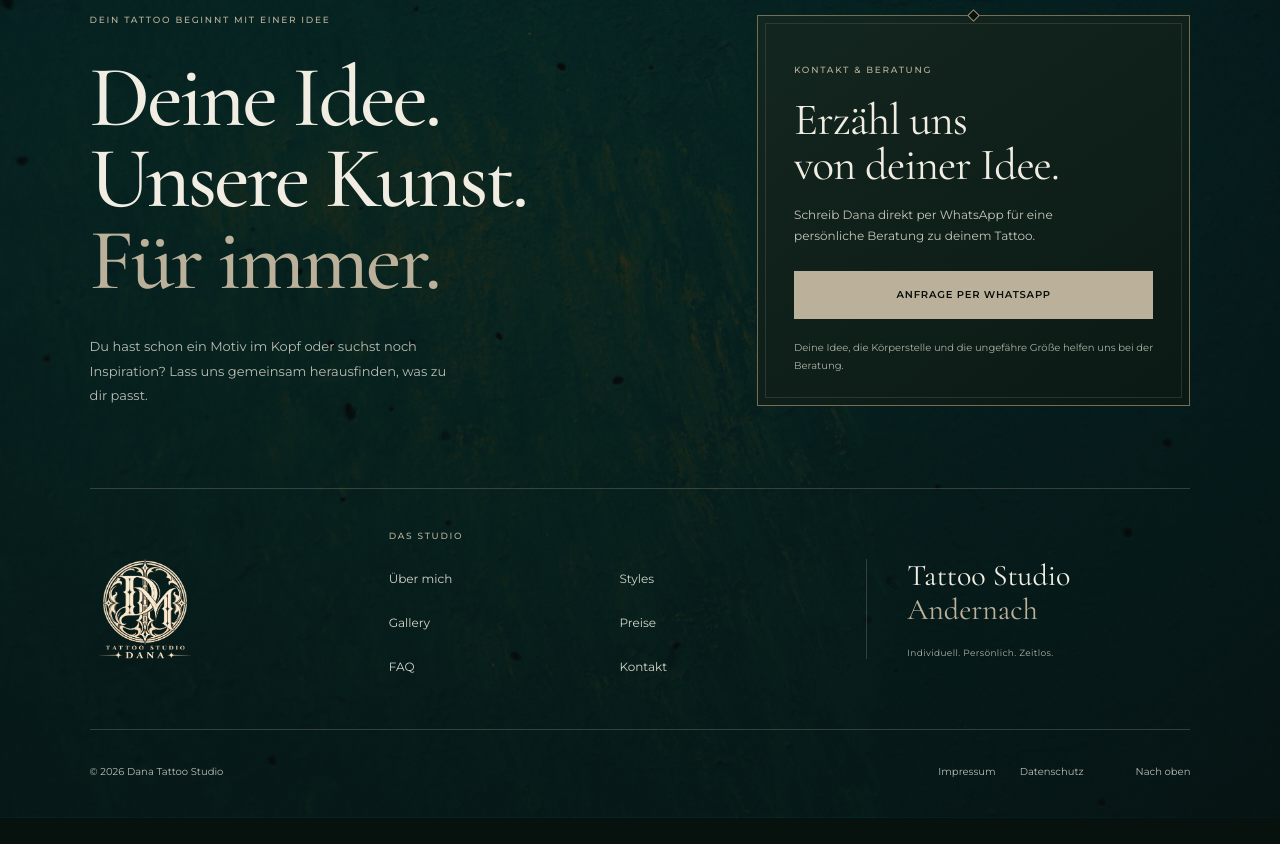
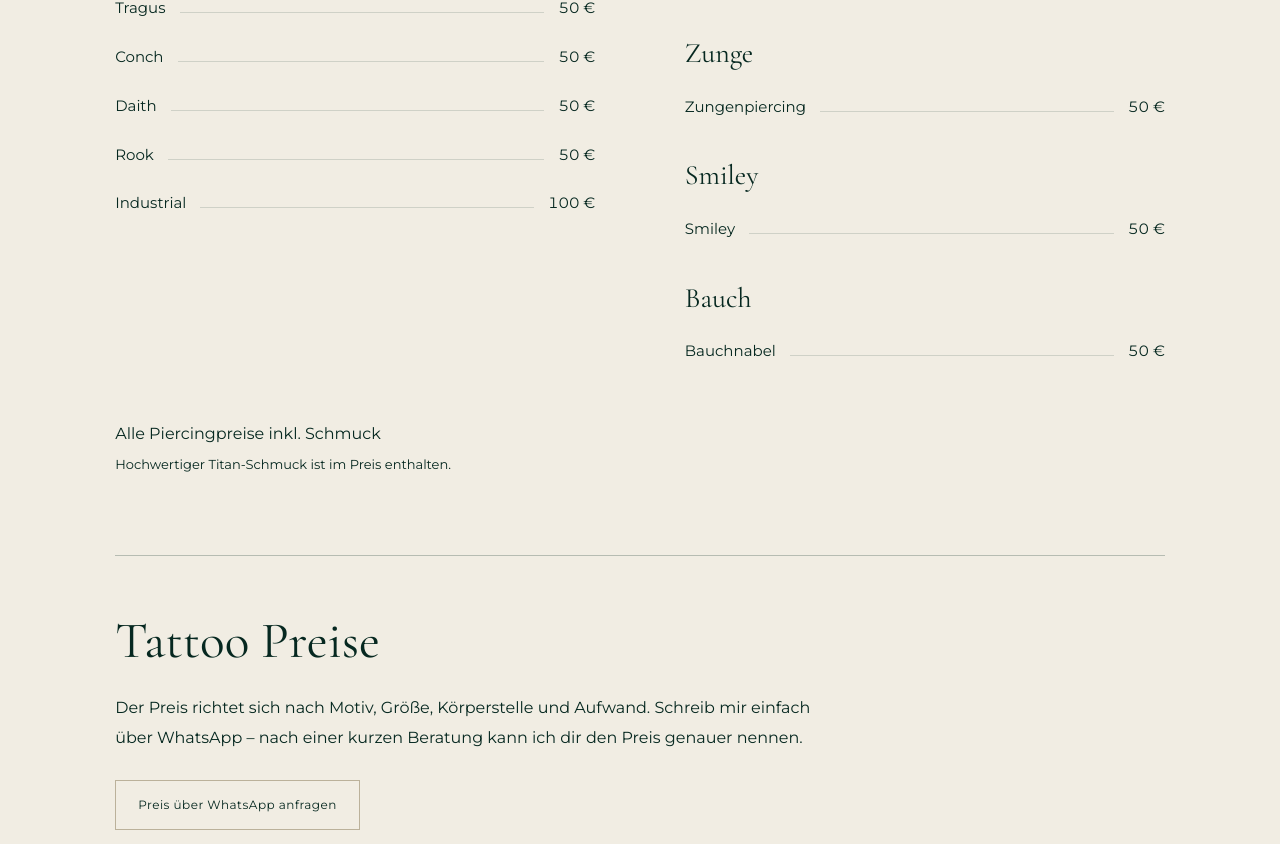
Before and after one commit to AnnaFillanna/dana-tattoo, a React (Vite) app: page /preise in a window 1280 px wide. Shown: the part 876-1720 px from the top of the page. Before the commit the page ends 1694 px from the top, so only its background shows below. Built offline with nearby package versions, Linux system fonts and the light colour scheme.

Commit message:
Add piercing price list and tattoo consultation section

```diff
--- /dev/null
+++ b/src/pages/PricesPage.module.scss
@@ -0,0 +1,42 @@
+.pricing {
+  h2 { font-family: var(--font-heading); font-size: clamp(36px, 4vw, 52px); font-weight: 400; line-height: 1.15; margin: 0 0 36px; }
+}
+.columns { display: grid; grid-template-columns: repeat(2, minmax(0, 1fr)); gap: clamp(36px, 7vw, 100px); }
+.groups { display: grid; gap: 28px; }
+.category {
+  min-width: 0;
+  h3 { font-family: var(--font-heading); font-size: 28px; font-weight: 400; line-height: 1.2; margin: 0 0 12px; }
+  dl { margin: 0; }
+}
+.row {
+  display: flex; align-items: baseline; gap: 14px; padding: 12px 0;
+  font-size: 15px; line-height: 1.65;
+  dt { min-width: 0; }
+  dd { margin: 0; white-space: nowrap; font-variant-numeric: tabular-nums; }
+}
+.line { flex: 1; min-width: 12px; border-bottom: 1px solid rgb(6 40 32 / 14%); }
+.included {
+  margin-top: 44px;
+  p { margin: 0; font-size: 16px; line-height: 1.7; }
+  p + p { margin-top: 6px; font-size: 13px; }
+}
+.tattoo {
+  margin-top: clamp(48px, 7vw, 80px); padding-top: clamp(32px, 5vw, 56px); border-top: 1px solid rgb(6 40 32 / 25%);
+  h2 { margin-bottom: 22px; }
+  p { max-width: 720px; margin: 0; font-size: 16px; line-height: 1.85; }
+}
+.button {
+  display: inline-flex; align-items: center; justify-content: center; max-width: 100%; min-height: 48px;
+  margin-top: 28px; padding: 14px 22px; border: 1px solid var(--antique-metal); color: inherit;
+  font-size: 12px; letter-spacing: .04em; line-height: 1.6; text-align: center;
+  transition: border-color .25s ease;
+  &:focus-visible { outline: 2px solid var(--color-gold); outline-offset: 5px; }
+  @media (hover: hover) { &:hover { border-color: var(--velvet-green); } }
+}
+@media (max-width: 700px) {
+  .columns { grid-template-columns: 1fr; gap: 28px; }
+  .pricing h2 { margin-bottom: 28px; }
+  .row { font-size: 14px; gap: 10px; }
+  .included { margin-top: 32px; }
+}
+@media (prefers-reduced-motion: reduce) { .button { transition: none; } }
--- a/src/pages/PricesPage.tsx
+++ b/src/pages/PricesPage.tsx
@@ -1,7 +1,45 @@
 import { PageLayout } from './PageLayout';
+import styles from './PricesPage.module.scss';
+
+const categories = [
+  { name: 'Ohren', items: [['Ohrläppchen (1×)', 30], ['Ohrläppchen (2×)', 50], ['Helix', 50], ['Forward Helix', 50], ['Tragus', 50], ['Conch', 50], ['Daith', 50], ['Rook', 50], ['Industrial', 100]] },
+  { name: 'Nase', items: [['Nostril', 50], ['Septum', 50]] },
+  { name: 'Lippen', items: [['Labret', 50]] },
+  { name: 'Zunge', items: [['Zungenpiercing', 50]] },
+  { name: 'Smiley', items: [['Smiley', 50]] },
+  { name: 'Bauch', items: [['Bauchnabel', 50]] },
+] satisfies { name: string; items: [string, number][] }[];
+
+const whatsappUrl = `https://wa.me/4915731414097?text=${encodeURIComponent('Hallo Dana! Ich möchte meine Tattoo-Idee mit dir besprechen.')}`;
+
+function PriceCategory({ name, items }: (typeof categories)[number]) {
+  return <section className={styles.category} aria-label={name}>
+    <h3>{name}</h3>
+    <dl>{items.map(([label, price]) => <div className={styles.row} key={label}>
+      <dt>{label}</dt>
+      <span className={styles.line} aria-hidden="true" />
+      <dd>{price} €</dd>
+    </div>)}</dl>
+  </section>;
+}
 
 export const PricesPage = () => (
   <PageLayout title="Preise">
-    {/* Здесь можно добавить цены и условия записи. */}
+    <section className={styles.pricing} aria-labelledby="piercing-prices">
+      <h2 id="piercing-prices">Piercing Preise</h2>
+      <div className={styles.columns}>
+        <div><PriceCategory {...categories[0]} /></div>
+        <div className={styles.groups}>{categories.slice(1).map(category => <PriceCategory key={category.name} {...category} />)}</div>
+      </div>
+      <div className={styles.included}>
+        <p>Alle Piercingpreise inkl. Schmuck</p>
+        <p>Hochwertiger Titan-Schmuck ist im Preis enthalten.</p>
+      </div>
+    </section>
+    <section className={`${styles.pricing} ${styles.tattoo}`} aria-labelledby="tattoo-prices">
+      <h2 id="tattoo-prices">Tattoo Preise</h2>
+      <p>Der Preis richtet sich nach Motiv, Größe, Körperstelle und Aufwand. Schreib mir einfach über WhatsApp – nach einer kurzen Beratung kann ich dir den Preis genauer nennen.</p>
+      <a className={styles.button} href={whatsappUrl} target="_blank" rel="noopener noreferrer">Preis über WhatsApp anfragen</a>
+    </section>
   </PageLayout>
 );
```
